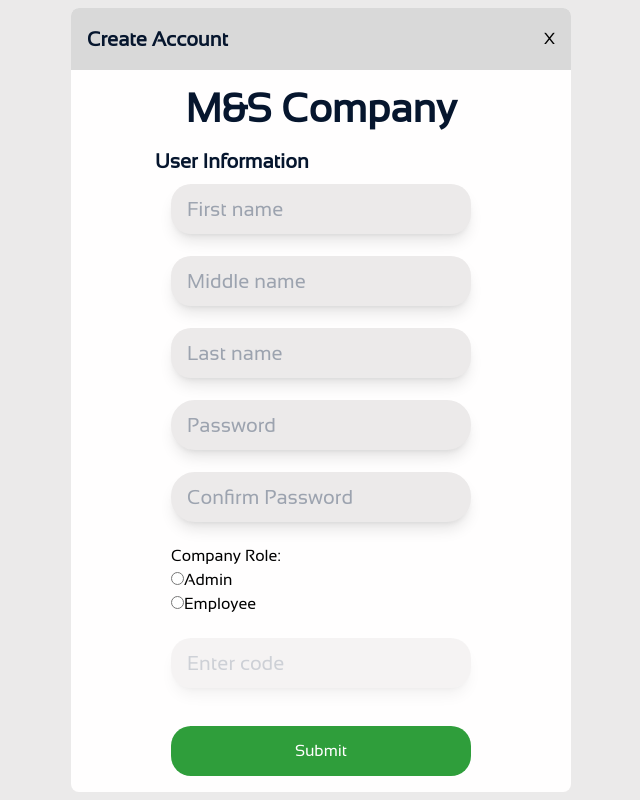
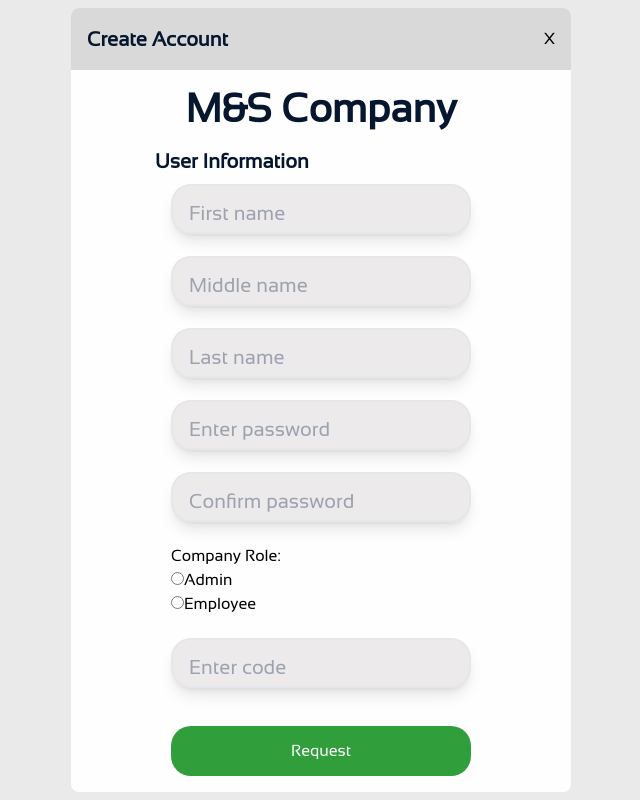
Before and after one commit to whoisbel/M-and-S-Inventory-Management, a Next.js app: page /login in a window 1280 px wide. Both pictures are taken after a click on the element "Create account here". Shown: the whole page, without its empty margins (323-963 px from the left). Built offline with nearby package versions, Linux system fonts and the light colour scheme; no server answers.

Commit message:
login page changes Added floating placeholder when typing

```diff
--- a/app/login/page.tsx
+++ b/app/login/page.tsx
@@ -1,6 +1,7 @@
 "use client";
 import React, { ChangeEvent, useState } from "react";
 import { signIn } from "next-auth/react";
+import { register } from "module";
 
 const Login = () => {
   const [id, setID] = useState("");
@@ -60,51 +61,106 @@ const Login = () => {
               <div className="w-max h-max flex flex-col justify-center">
                 <h1 className="text-[40px] font-bold text-letters-color p-2 self-center">M&S Company</h1>
                 <h1 className="text-[20px] font-bold text-letters-color pb-2 -ml-4">User Information</h1>
+                <div className="relative bg-main-background rounded-[20px] w-[300px] h-[50px] mb-[22px] shadow-lg border-2 group">
                   <input
                     type="text"
-                  className="bg-main-background rounded-[20px] w-[300px] h-[50px] mb-[22px] pl-4 text-[20px] shadow-lg"
+                    className={`w-full h-full px-4 pt-2 text-[20px] bg-transparent border-none focus:outline-none relative z-1 ${
+                      modalFname ? 'pt-4' : ''
+                    } group`}
                     placeholder="First name"
                     value={modalFname}
                     onChange={(e) => {
                       setModalFname(e.target.value);
                     }}
                   />
+                  <label
+                    className={`absolute -top-[0.80rem] left-4 text-[15px] text-add-minus ${
+                      modalFname ? 'opacity-100' : 'opacity-0'
+                    } transition-opacity bg-transparent group-active:inline-block`}
+                  >
+                    First name
+                  </label>
+                </div>
+                <div className="relative bg-main-background rounded-[20px] w-[300px] h-[50px] mb-[22px] shadow-lg border-2 group">
                   <input
                     type="text"
-                  className="bg-main-background rounded-[20px] w-[300px] h-[50px] mb-[22px] pl-4 text-[20px] shadow-lg"
+                    className={`w-full h-full px-4 pt-2 text-[20px] bg-transparent border-none focus:outline-none relative z-1 ${
+                      modalMname ? 'pt-4' : ''
+                    } group`}
                     placeholder="Middle name"
                     value={modalMname}
                     onChange={(e) => {
                       setModalMname(e.target.value);
                     }}
                   />
+                  <label
+                    className={`absolute -top-[0.80rem] left-4 text-[15px] text-add-minus ${
+                      modalMname ? 'opacity-100' : 'opacity-0'
+                    } transition-opacity bg-transparent group-active:inline-block`}
+                  >
+                    Middle name
+                  </label>
+                </div>
+                <div className="relative bg-main-background rounded-[20px] w-[300px] h-[50px] mb-[22px] shadow-lg border-2 group">
                   <input
                     type="text"
-                  className="bg-main-background rounded-[20px] w-[300px] h-[50px] mb-[22px] pl-4 text-[20px] shadow-lg"
+                    className={`w-full h-full px-4 pt-2 text-[20px] bg-transparent border-none focus:outline-none relative z-1 ${
+                      modalLname ? 'pt-4' : ''
+                    } group`}
                     placeholder="Last name"
                     value={modalLname}
                     onChange={(e) => {
                       setModalLname(e.target.value);
                     }}
                   />
+                  <label
+                    className={`absolute -top-[0.80rem] left-4 text-[15px] text-add-minus ${
+                      modalLname ? 'opacity-100' : 'opacity-0'
+                    } transition-opacity bg-transparent group-active:inline-block`}
+                  >
+                    Last name
+                  </label>
+                </div>
+                <div className="relative bg-main-background rounded-[20px] w-[300px] h-[50px] mb-[22px] shadow-lg border-2 group">
                   <input
                     type="password"
-                  className="bg-main-background rounded-3xl w-[300px] h-[50px] mb-[22px] pl-4 text-[20px] shadow-lg"
-                  placeholder="Password"
+                    className={`w-full h-full px-4 pt-2 text-[20px] bg-transparent border-none focus:outline-none relative z-1 ${
+                      registerPassword ? 'pt-4' : ''
+                    } group`}
+                    placeholder="Enter password"
                     value={registerPassword}
                     onChange={(e) => {
                       setRegisterPassword(e.target.value);
                     }}
                   />
+                  <label
+                    className={`absolute -top-[0.80rem] left-4 text-[15px] text-add-minus ${
+                      registerPassword ? 'opacity-100' : 'opacity-0'
+                    } transition-opacity bg-transparent group-active:inline-block`}
+                  >
+                    Password
+                  </label>
+                </div>
+                <div className="relative bg-main-background rounded-[20px] w-[300px] h-[50px] mb-[22px] shadow-lg border-2 group">
                   <input
                     type="password"
-                  className="bg-main-background rounded-3xl w-[300px] h-[50px] mb-[22px] pl-4 text-[20px] shadow-lg"
-                  placeholder="Confirm Password"
+                    className={`w-full h-full px-4 pt-2 text-[20px] bg-transparent border-none focus:outline-none relative z-1 ${
+                      confirmRegisterPassword ? 'pt-4' : ''
+                    } group`}
+                    placeholder="Confirm password"
                     value={confirmRegisterPassword}
                     onChange={(e) => {
                       setConfirmRegisterPassword(e.target.value);
                     }}
                   />
+                  <label
+                    className={`absolute -top-[0.80rem] left-4 text-[15px] text-add-minus ${
+                      confirmRegisterPassword ? 'opacity-100' : 'opacity-0'
+                    } transition-opacity bg-transparent group-active:inline-block`}
+                  >
+                    Confirm password
+                  </label>
+                </div>
                 <h3>Company Role:</h3>
                 {options.map((option) => (
                   <div key={option.value}>
@@ -115,24 +171,39 @@ const Login = () => {
                       value={option.value}
                       checked={selectedOption === option.value}
                       onChange={handleOptionChange}
+                      className=" accent-primary-color"
                     />
                     <label htmlFor={option.value}>{option.label}</label>
                   </div>
                 ))}
                 {
                   selectedOption === "Admin" ?
+                  <div className="relative bg-main-background rounded-[20px] w-[300px] h-[50px] mt-[22px] mb-[22px] shadow-lg border-2 group">
                     <input
                       type="text"
-                    className="bg-main-background rounded-[20px] w-[300px] h-[50px] mt-[22px] mb-[22px] pl-4 text-[20px] shadow-lg"
+                      className={`w-full h-full px-4 pt-2 text-[20px] bg-transparent border-none focus:outline-none relative z-1 ${
+                        accessCode ? 'pt-4' : ''
+                      } group`}
                       placeholder="Enter code"
                       value={accessCode}
                       onChange={(e) => {
                         setAccessCode(e.target.value);
                       }}
-                  /> :
+                    />
+                    <label
+                      className={`absolute -top-[0.80rem] left-4 text-[15px] text-add-minus ${
+                        accessCode ? 'opacity-100' : 'opacity-0'
+                      } transition-opacity bg-transparent group-active:inline-block`}
+                    >
+                      Code
+                    </label>
+                  </div> :
+                  <div className="relative bg-main-background rounded-[20px] w-[300px] h-[50px] mt-[22px] mb-[22px] shadow-lg border-2 group">
                   <input
                     type="text"
-                    className="bg-main-background rounded-[20px] w-[300px] h-[50px] mt-[22px] mb-[22px] pl-4 text-[20px] shadow-lg opacity-50 cursor-not-allowed"
+                    className={`w-full h-full px-4 pt-2 text-[20px] bg-transparent border-none focus:outline-none relative z-1 cursor-not-allowed   ${
+                      accessCode ? 'pt-4' : ''
+                    } group`}
                     placeholder="Enter code"
                     value={accessCode}
                     onChange={(e) => {
@@ -140,9 +211,17 @@ const Login = () => {
                     }}
                     disabled
                   />
+                  <label
+                    className={`absolute -top-[0.80rem] left-4 text-[15px] text-add-minus ${
+                      accessCode ? 'opacity-100' : 'opacity-0'
+                    } transition-opacity bg-transparent group-active:inline-block`}
+                  >
+                    Code
+                  </label>
+                </div>
                 }
                 <button onClick={handleSubmit} className="bg-primary-color text-custom-white rounded-[20px] w-[300px] h-[50px] mt-4 mb-4">
-                    Submit
+                    {selectedOption === "Admin" ? "Create" : "Request"}
                 </button>
               </div>
             </div>
@@ -162,24 +241,46 @@ const Login = () => {
     <div className="h-full w-full bg-main-background text-black flex justify-center items-center">
       <div className="w-[375px] h-max bg-custom-white rounded-3xl flex flex-col items-center justify-center pl-6 pr-6 pt-8 pb-8">
         <h1 className="text-[41px] font-bold mb-[22px]">M&S Company</h1>
+        <div className="relative bg-main-background rounded-[20px] w-[300px] h-[50px] mb-[22px] shadow-lg border-2 group">
             <input
                 type="text"
-          className="bg-main-background rounded-3xl w-[300px] h-[50px] mb-[22px] pl-4 text-[20px] shadow-lg"
+                  className={`w-full h-full px-4 pt-2 text-[20px] bg-transparent border-none focus:outline-none relative z-1 ${
+                    id ? 'pt-4' : ''
+                  } group`}
                   placeholder="ID"
                   value={id}
                   onChange={(e) => {
                     setID(e.target.value);
                   }}
             />
+            <label
+                className={`absolute -top-[0.80rem] left-4 text-[15px] text-add-minus ${
+                  id ? 'opacity-100' : 'opacity-0'
+                  } transition-opacity bg-transparent group-active:inline-block`}
+                  >
+                  ID
+            </label>
+        </div>
+        <div className="relative bg-main-background rounded-[20px] w-[300px] h-[50px] mb-[22px] shadow-lg border-2 group">
             <input
                 type="password"
-          className="bg-main-background rounded-3xl w-[300px] h-[50px] mb-[22px] pl-4 text-[20px] shadow-lg"
+                  className={`w-full h-full px-4 pt-2 text-[20px] bg-transparent border-none focus:outline-none relative z-1 ${
+                    password ? 'pt-4' : ''
+                  } group`}
                   placeholder="Password"
                   value={password}
                   onChange={(e) => {
                     setPassword(e.target.value);
                   }}
             />
+            <label
+                className={`absolute -top-[0.80rem] left-4 text-[15px] text-add-minus ${
+                  password ? 'opacity-100' : 'opacity-0'
+                  } transition-opacity bg-transparent group-active:inline-block`}
+                  >
+                  Password
+            </label>
+        </div>
         <button
           onClick={() => {
             signIn("credentials", {
```
Lines whose indentation alone changed are shown as unchanged.
